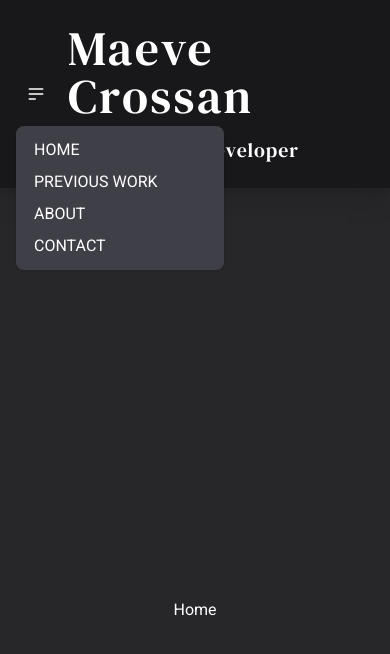
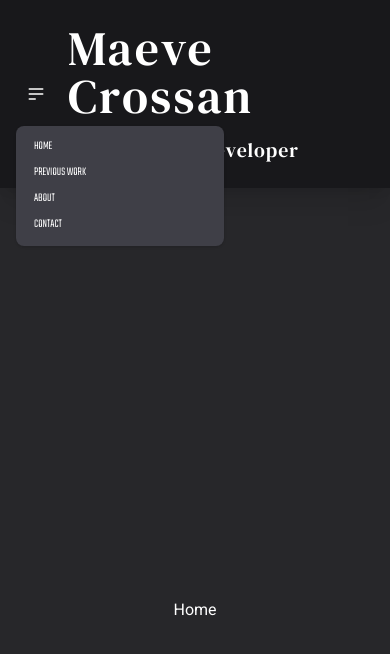
Before and after one commit to maevecrossan/my-portfolio, a Next.js app: page / in a window 390 px wide. Both pictures are taken after a click on the button 36 px from the left and 94 px from the top of the page. Shown: the top 654 px of the page. Built offline with nearby package versions, Linux system fonts and the light colour scheme.

Commit message:
Add font to mobile menu and remove default class.

```diff
--- a/src/components/Navbar.js
+++ b/src/components/Navbar.js
@@ -33,12 +33,11 @@ export default function Navbar() {
                             </div>
                             <ul
                                 tabIndex={0}
-                                className="menu menu-sm dropdown-content mt-3 z-[1] w-52 rounded-box bg-zinc-700 p-2 shadow uppercase"
+                                className="menu menu-sm dropdown-content mt-3 z-[1] w-52 rounded-box bg-zinc-700 p-2 shadow uppercase  font-teko"
                             >
                                 <li>
                                     <Link
                                         href="/"
-                                        className="text-base"
                                     >
                                         Home
                                     </Link>
@@ -46,7 +45,6 @@ export default function Navbar() {
                                 <li>
                                     <Link
                                         href="/previous-work"
-                                        className="text-base"
                                     >
                                         Previous Work
                                     </Link>
@@ -54,7 +52,6 @@ export default function Navbar() {
                                 <li>
                                     <Link
                                         href="/about"
-                                        className="text-base"
                                     >
                                         About
                                     </Link>
@@ -62,7 +59,6 @@ export default function Navbar() {
                                 <li>
                                     <Link
                                         href="/contact"
-                                        className="text-base"
                                     >
                                         Contact
                                     </Link>
```
